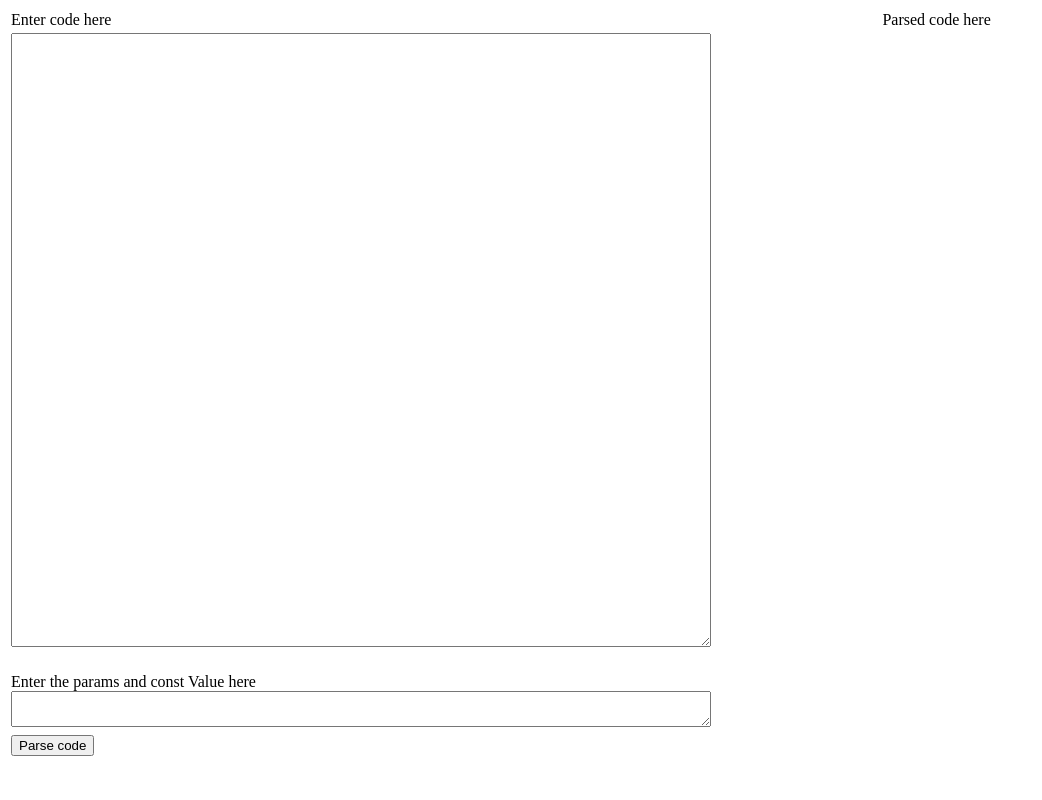
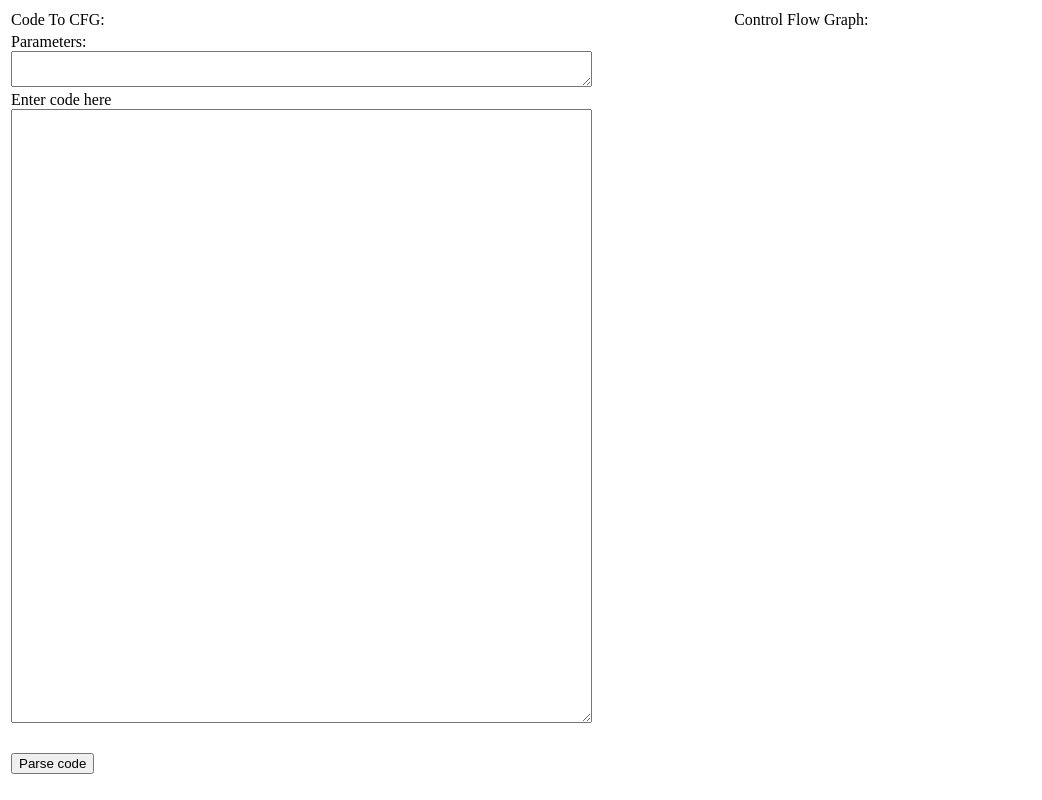
Before and after one commit to itamarbitton/itamarbitton-sqe-workshop-2018-exercise-3, a website built with webpack: page index.html in a window 1280 px wide. Shown: the whole page, without its empty margins (0-1042 px from the left). Built offline with nearby package versions, Linux system fonts and the light colour scheme.

Commit message:
fixes 1.0

```diff
--- a/index.html
+++ b/index.html
@@ -35,31 +35,33 @@
             <tr>
                 <td>
                     <div>
-                        <label>Enter code here</label>
+                        <label>Code To CFG:</label>
                     </div>
                 </td>
                 <td>
                     <div>
-                        <label>Parsed code here</label>
+                        <label>Control Flow Graph:</label>
                     </div>
                 </td>
             </tr>
             <tr>
                 <td>
+                    <div>
+                        <label>Parameters:</label>
+                    </div>
+                    <div>
+                        <textarea id="params" title="Enter code here"></textarea>
+                    </div>
+                    <div>
+                        <label>Enter code here</label>
+                    </div>
                     <div class="textAreaWrapper">
                         <textarea id="codePlaceholder" title="Enter code here"></textarea>
                     </div>
-                    <div>
-                        <label>Enter the params and const Value here</label>
-                    </div>
-                    <div>
-                        <textarea id="parametersHolder" title="Enter code here"></textarea>
-                    </div>
+
                 </td>
                 <td>
-                    <div class="textAreaWrapper">
-
-                    </div>
+                    <div id="parsedCode" title="Parse code"></div>
                 </td>
             </tr>
             <tr>
@@ -73,6 +75,6 @@
             </tr>
         </table>
         <script src="dist/bundle.js"></script>
-        <div id="parsedCode" title="Parse code"></div>
+
     </body>
 </html>
--- a/src/js/app.js
+++ b/src/js/app.js
@@ -31,7 +31,7 @@ $(document).ready(function () {
     $('#codeSubmissionButton').click(() => {
         let codeToParse = $('#codePlaceholder').val();
         let parsedCode = parseCode(codeToParse);
-        let paramsList = initiateFunctionArgs(parsedCode, $('#parametersHolder').val());
+        let paramsList = initiateFunctionArgs(parsedCode, $('#params').val());
         let funcToGraph = parsedCode['body'][0]['body'];
         let controlFlowGraph = esgraph(funcToGraph);
         visualizeGraph(controlFlowGraph, paramsList);
```
Also changed, not shown: .travis.yml.
